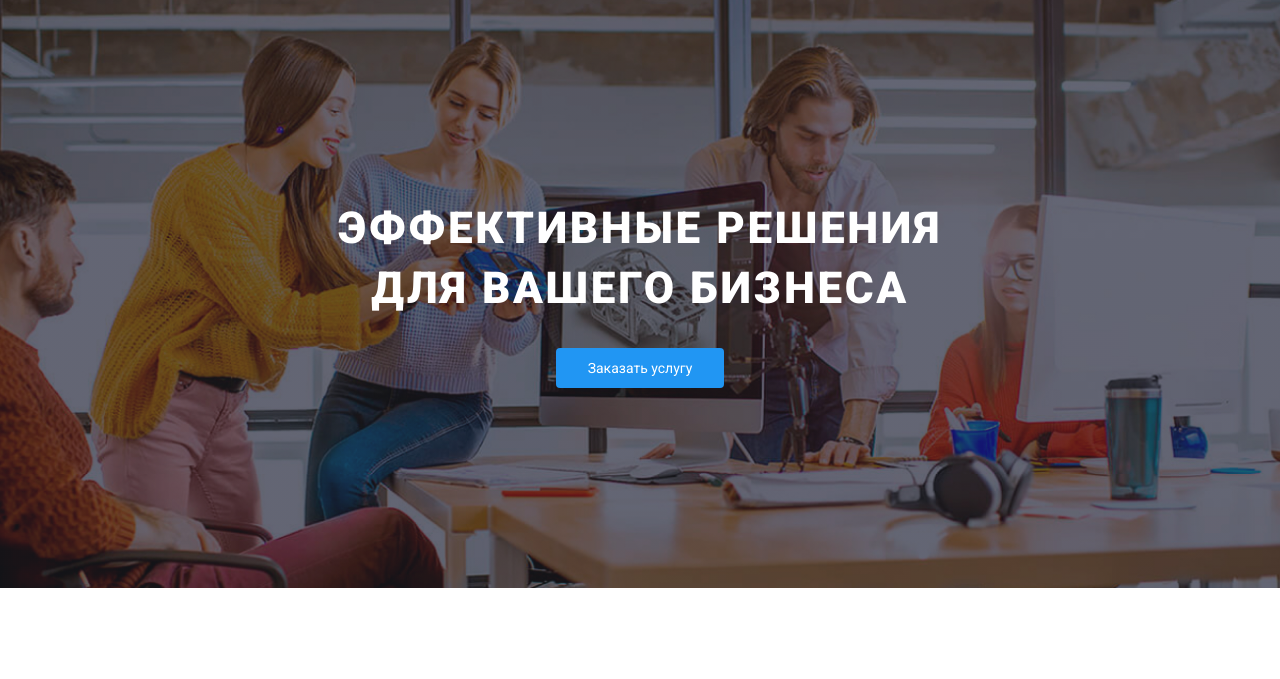
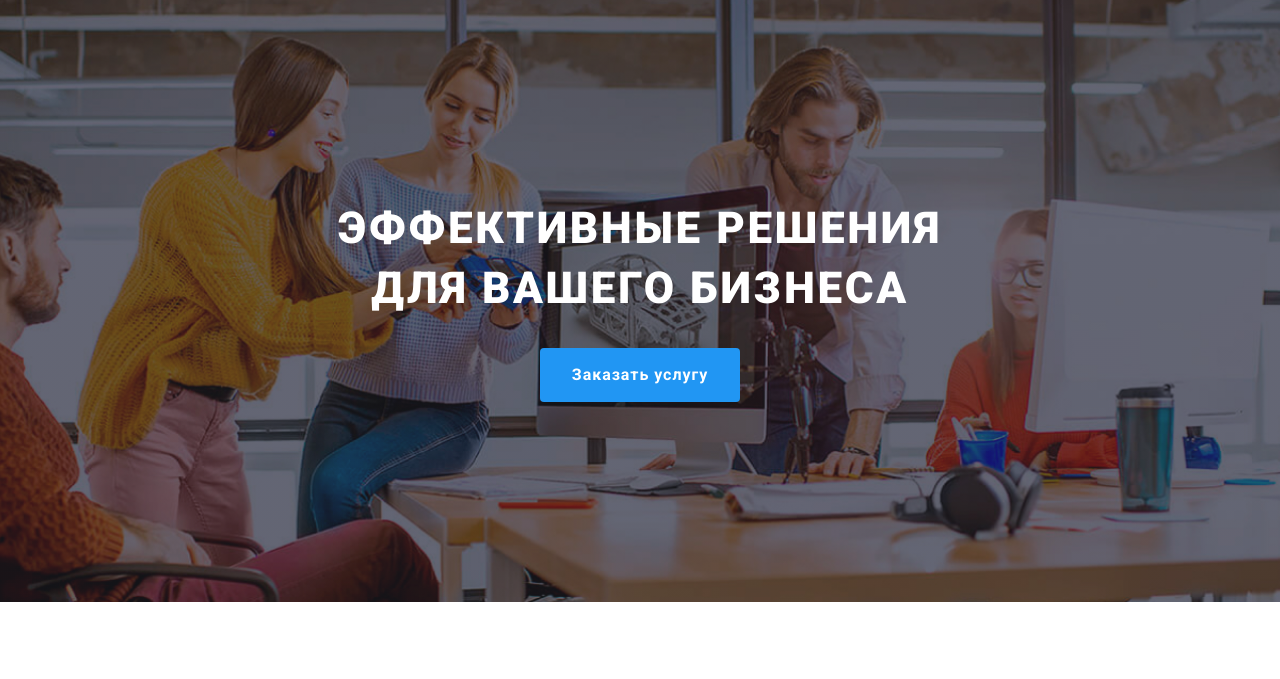
Before and after one commit to ZhyvotovskyiSerhii/goit-markup-hw-07, a plain HTML site: page index.html in a window 1280 px wide. Shown: the part 83-762 px from the top of the page. Drawn offline with nearby package versions, Linux system fonts and the light colour scheme.

Commit message:
fix buttons

```diff
--- a/sass/components/_backdrop.scss
+++ b/sass/components/_backdrop.scss
@@ -18,6 +18,11 @@
 .button {
     display: inline-block;
     color: var(--white);
+    font-weight: 700;
+    font-size: 16px;
+    line-height: 1.9;
+    text-align: center;
+    letter-spacing: 0.06em;
     margin: 0 auto;
     margin-top: 30px;
     padding: 10px 30px;
--- a/sass/components/_button.scss
+++ b/sass/components/_button.scss
@@ -10,7 +10,7 @@
     margin-top: 0;
   }
    .primary:hover,
-  .primary:focus {
+   .primary:focus {
     background-color: #188ce8;
     box-shadow: 0px 3px 1px rgba(0, 0, 0, 0.1), 0px 1px 2px rgba(0, 0, 0, 0.08),
       0px 2px 2px rgba(0, 0, 0, 0.12);
--- a/sass/components/_main-button.scss
+++ b/sass/components/_main-button.scss
@@ -1,6 +1,11 @@
 .main-button {
     display: inline-block;
     color: var(--white);
+    font-weight: 700;
+    font-size: 16px;
+    line-height: 1.9;
+    text-align: center;
+    letter-spacing: 0.06em;
     margin: 0 auto;
     margin-top: 30px;
     padding: 10px 30px;
```
Also changed, not shown: css/main.css, css/main.min.css, 2 other files.
